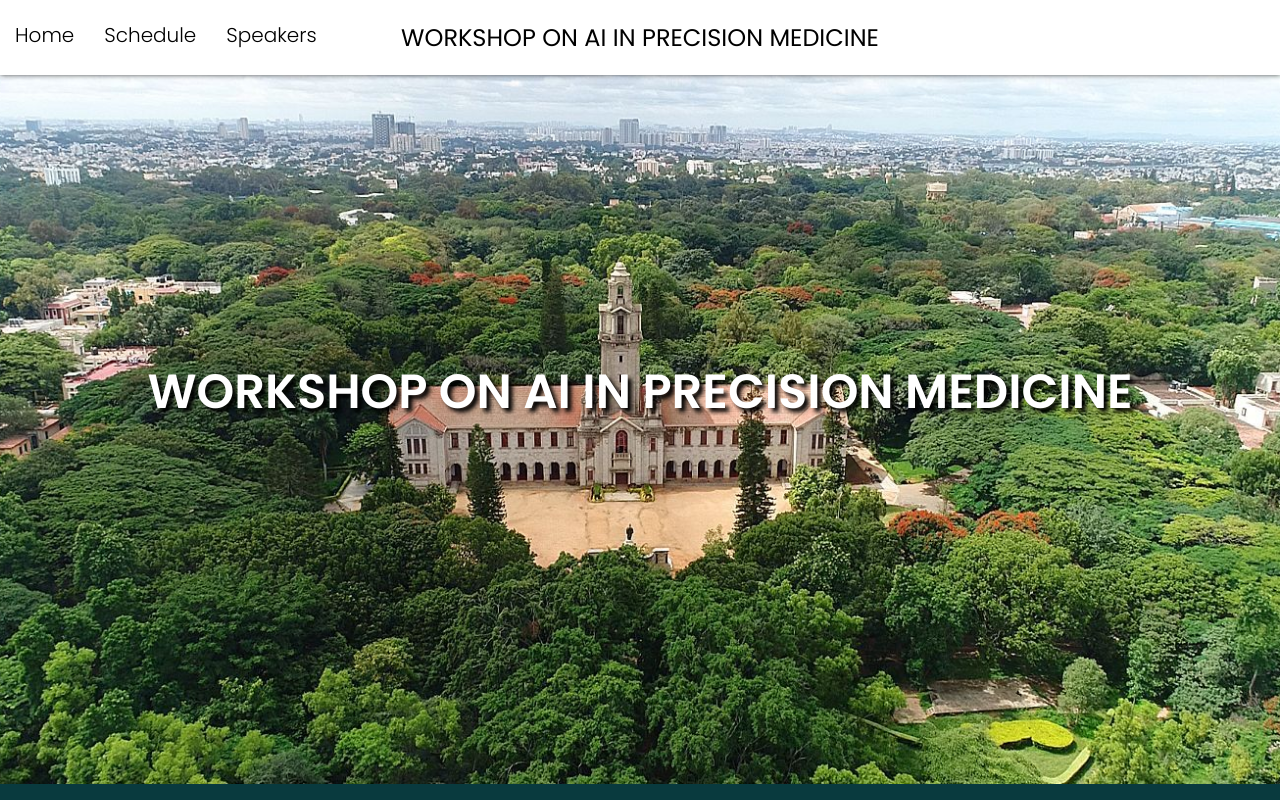
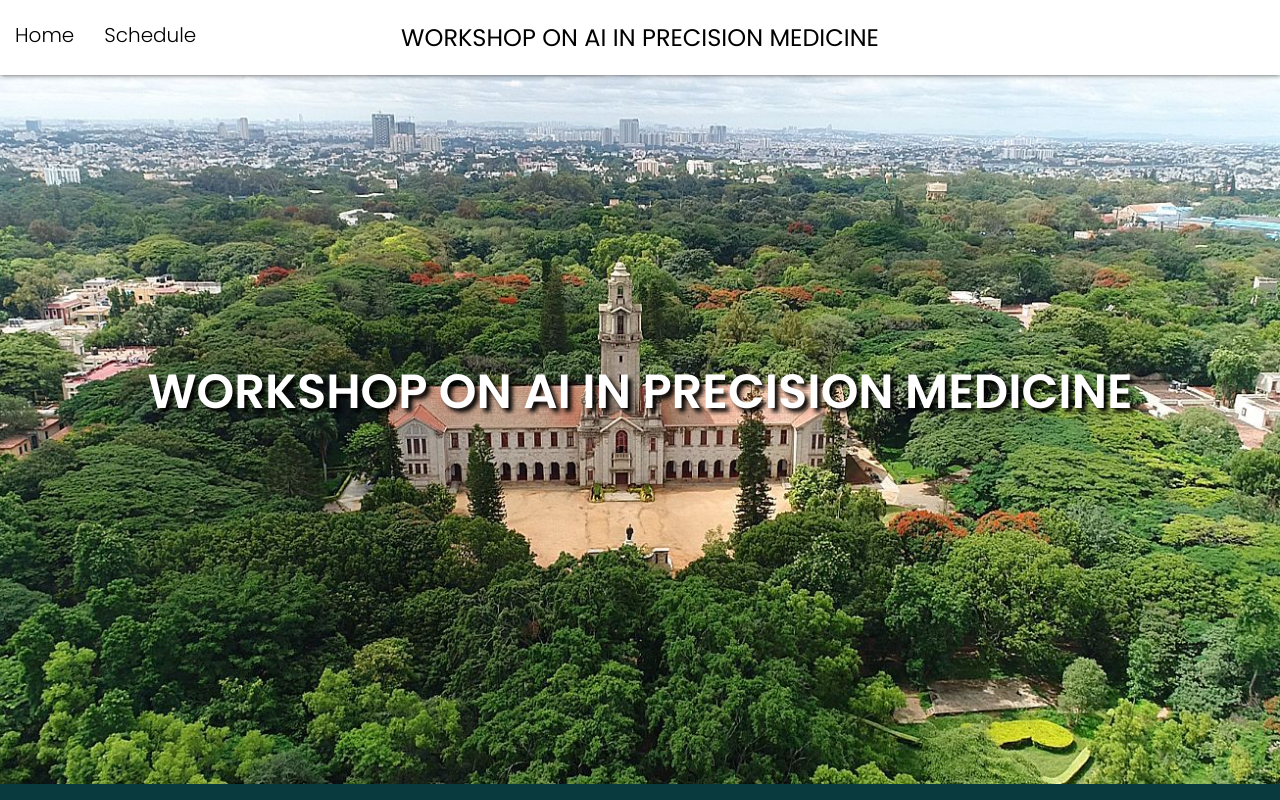
Before and after one commit to crocs-in-socks/IIScite, a React (Create React App) app in the folder frontend/: page / in a window 1280 px wide. Shown: the top 800 px of the page. Built offline with nearby package versions, Linux system fonts and the light colour scheme.

Commit message:
Removed Speaker button

```diff
--- a/frontend/src/components/Navbar.js
+++ b/frontend/src/components/Navbar.js
@@ -13,9 +13,6 @@ export default function Navbar() {
                         <div className="navbar-list-item navbar-left">
                             <a href="/schedule" className="navbar-link">Schedule</a>
                         </div>
-                        <div className="navbar-list-item navbar-left">
-                            <a href="/speakers" className="navbar-link">Speakers</a>
-                        </div>
                     </div>
                 </div>
                 <div className="navbar-list-item navbar-title">
```
